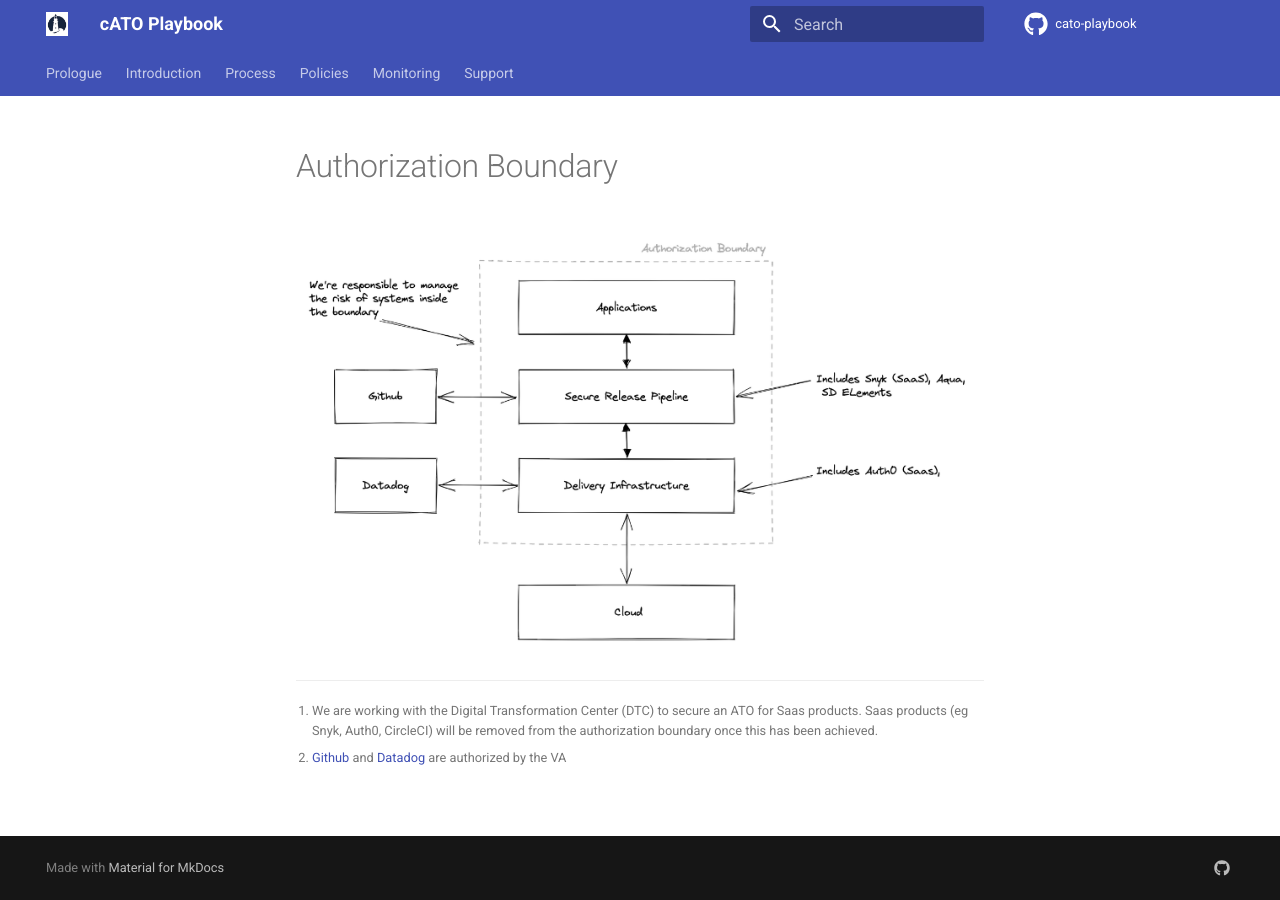
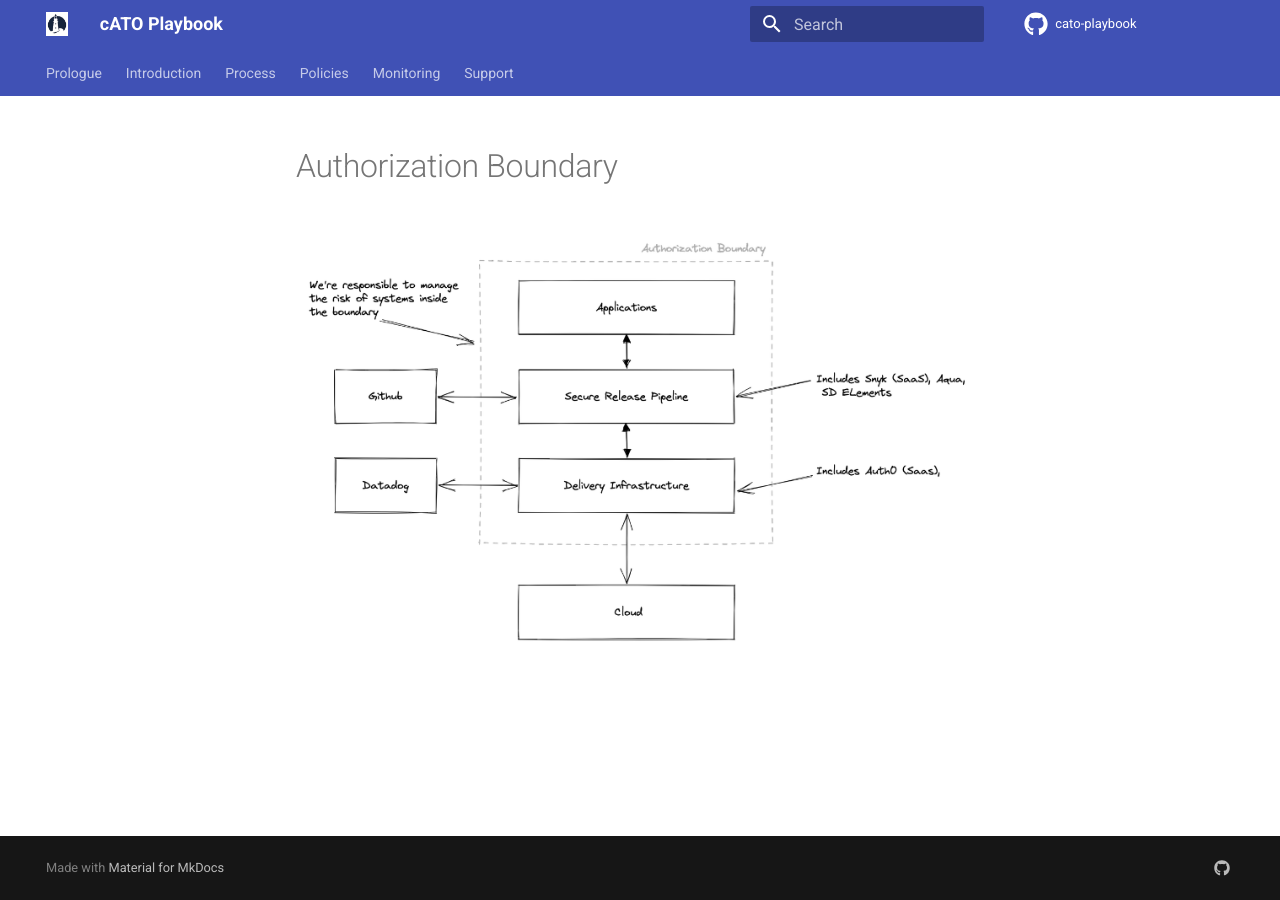
Before and after one commit to rise8-us/cato-playbook, an MkDocs documentation site: the page built from docs/boundary.md, in a window 1280 px wide. Built offline with MkDocs 1.6.1 and Material for MkDocs 9.7.7, drawn with Linux system fonts in a browser that asks for light colours; comment, search, counter and statistics services are not loaded.

Commit message:
generalize boundary

```diff
--- a/docs/boundary.md
+++ b/docs/boundary.md
@@ -1,9 +1,3 @@
 # Authorization Boundary
 
 ![Boundary!](images/boundary.png "Boundary")
-
-[^1]: We are working with the Digital Transformation Center (DTC) to secure an ATO for Saas products.
-      Saas products (eg Snyk, Auth0, CircleCI) will be removed from the authorization boundary once this has been
-      achieved.
-[^2]: [Github](https://www.oit.va.gov/marketplace/product/details/get/github) and
-[Datadog](https://www.oit.va.gov/marketplace/product/details/get/datadog) are authorized by the VA
```
